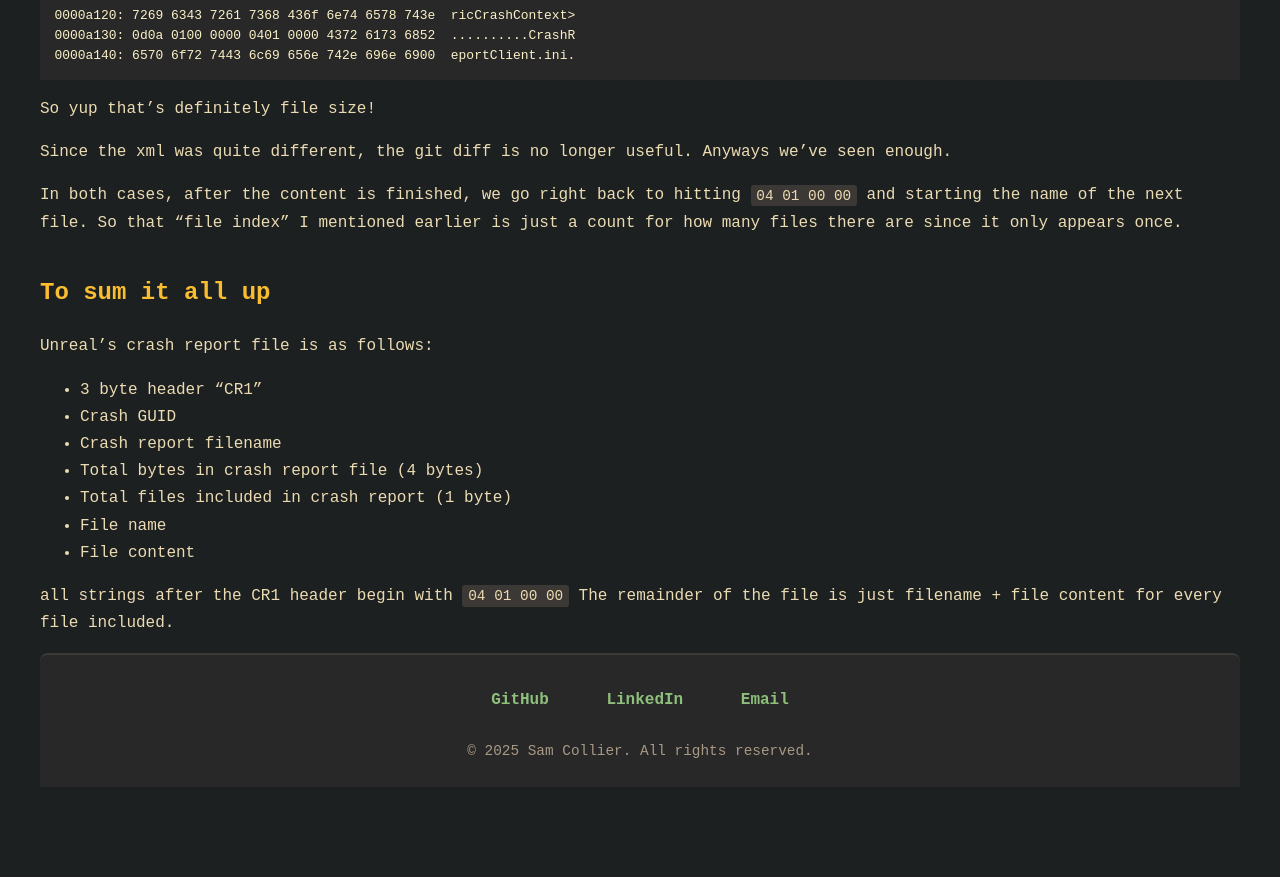
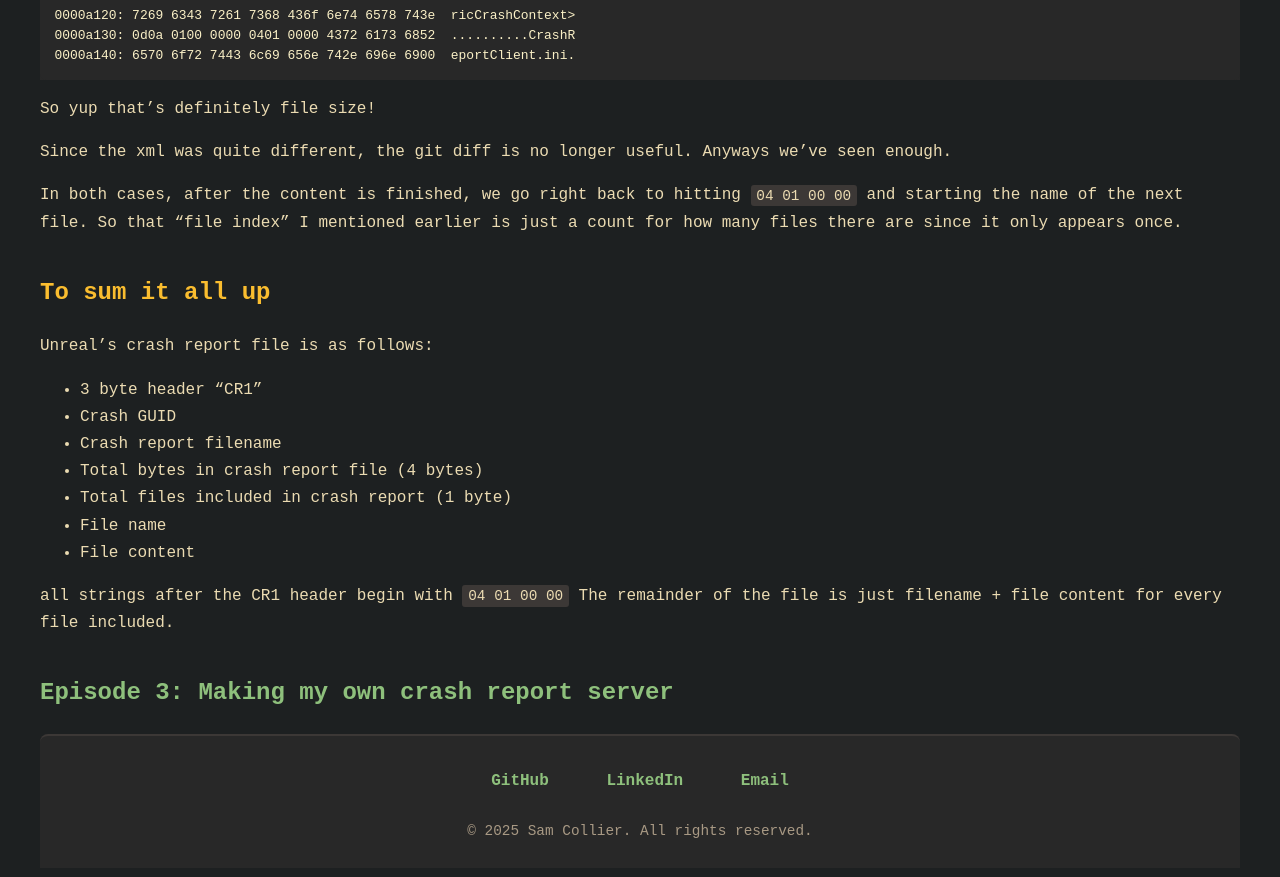
Before and after one commit to goopey7/personal-site, a Jekyll site: the page built from _posts/2025-09-28-CrashReporting.md, in a window 1280 px wide and 900 px high, scrolled down 2629 px. Shown: the top 877 px of the window. Built offline with Jekyll 4.4.1, drawn with Linux system fonts in a browser that asks for light colours; comment, search, counter and statistics services are not loaded; before the commit the page ends 3448 px from its top, so only the background shows below that.

Commit message:
link ep3

```diff
--- a/_posts/2025-09-28-CrashReporting.md
+++ b/_posts/2025-09-28-CrashReporting.md
@@ -142,3 +142,5 @@ Unreal's crash report file is as follows:
 
 all strings after the CR1 header begin with `04 01 00 00`
 The remainder of the file is just filename + file content for every file included.
+
+## [Episode 3: Making my own crash report server](https://samcollier.dev/2025/11/10/CrashReporting.html)
```
